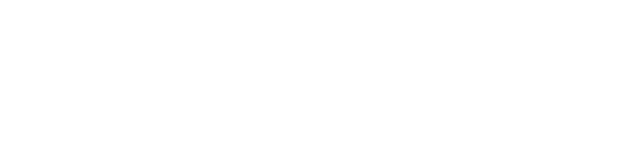
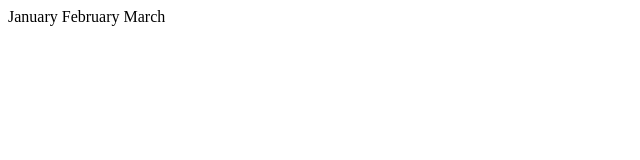
Before and after one commit to mimmoks/g-fd1-home-work, a plain HTML site: page 02/index.html in a window 1280 px wide. Shown: the whole page, without its empty margins (0-640 px from the left). Drawn offline with Linux system fonts and the light colour scheme.

Commit message:
добавил названия месяцев

```diff
--- a/02/index.html
+++ b/02/index.html
@@ -4,6 +4,9 @@
 	<title>Месяцы</title>
 </head>
 <body>
+	January
+	February
+	March
 
 </body>
 </html>
```
